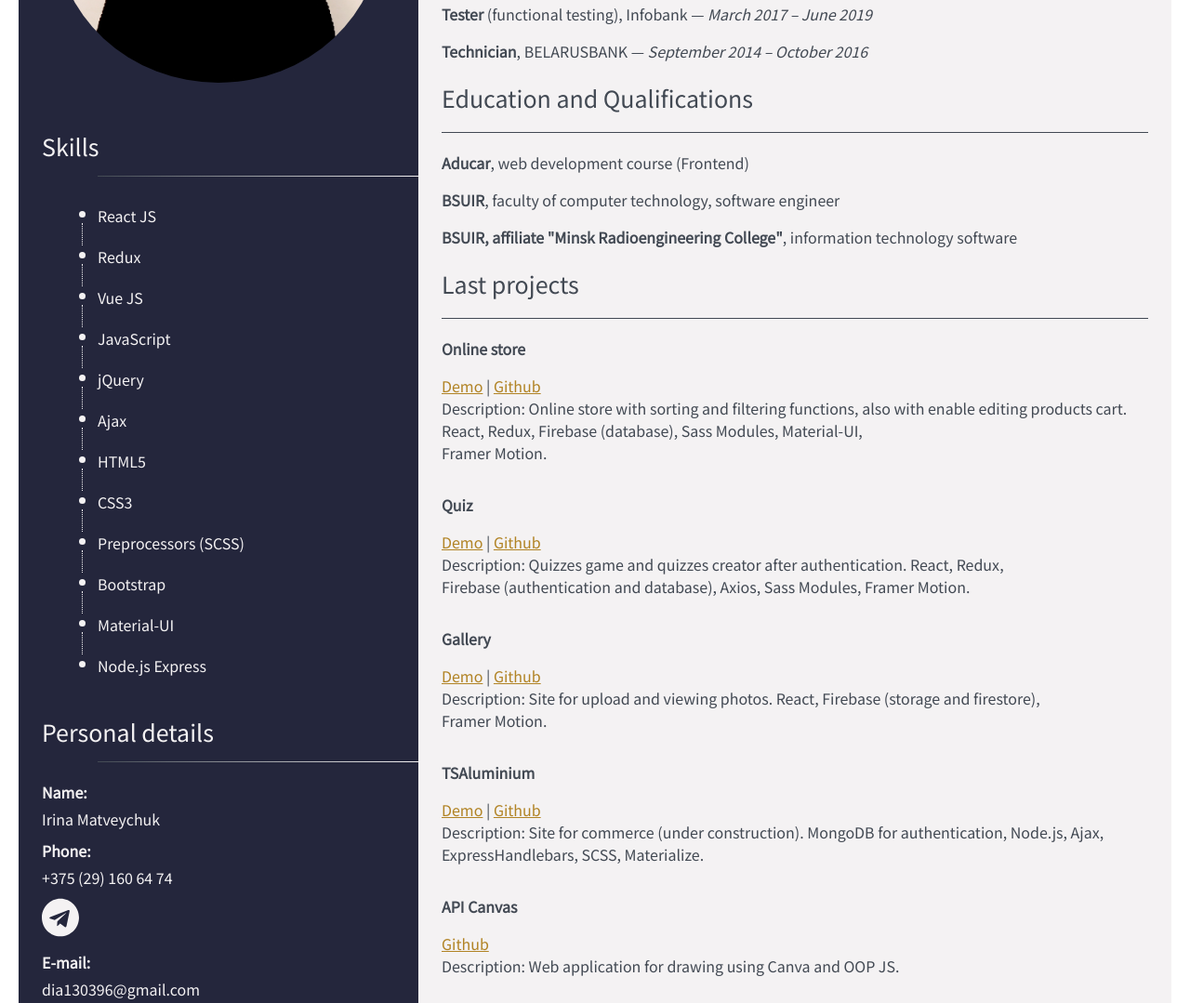
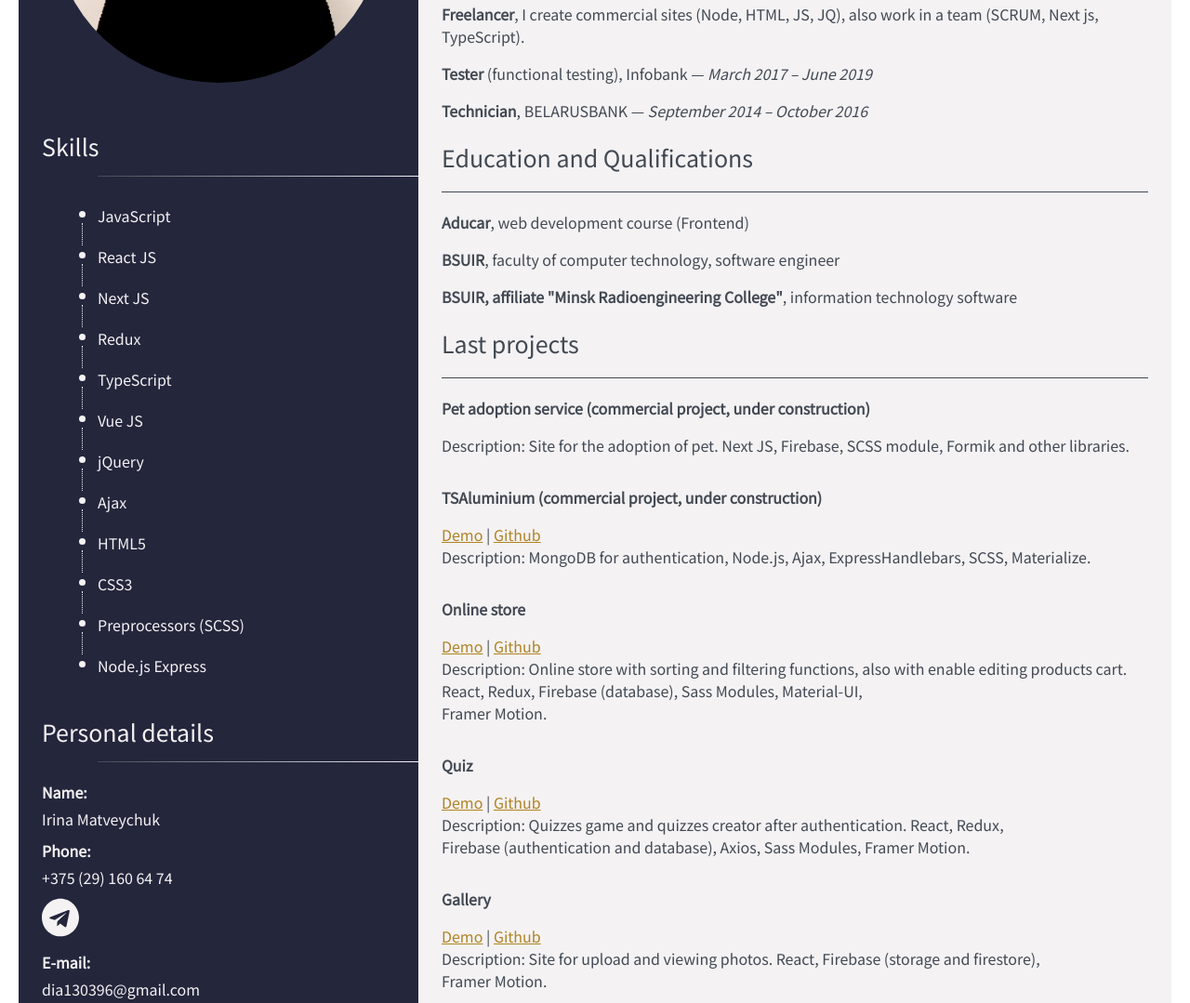
Before and after one commit to Ira-drozd/Summary-master, a plain HTML site: page index.html in a window 1280 px wide. Shown: the part 305-1384 px from the top of the page at 93% size. Drawn offline with Linux system fonts and the light colour scheme.

Commit message:
last update

```diff
--- a/index.html
+++ b/index.html
@@ -20,17 +20,17 @@
                 <div class="h-2">Skills</div>
             </div>
             <ul class="push">
+                <li>JavaScript</li>
                 <li>React JS</li>
+                <li>Next JS</li>
                 <li>Redux</li>
+                <li>TypeScript</li>
                 <li>Vue JS</li>
-                <li>JavaScript</li>
                 <li>jQuery</li>
                 <li>Ajax</li>
                 <li>HTML5</li>
                 <li>CSS3</li>
                 <li>Preprocessors (SCSS)</li>
-                <li>Bootstrap</li>
-                <li>Material-UI</li>
                 <li>Node.js Express</li>
             </ul>
 
@@ -60,7 +60,7 @@
                 <div class="h-2">Languages</div>
                 <div class="line-white"></div>
                 <div class="main-data-item">
-                    English Intermediate
+                    English
                 </div>
             </div>
         </div>
@@ -76,9 +76,9 @@
             <div class="work-experience">
                 <div class="h-1"> Work experience</div>
             </div>
-            <p><b>Tester</b> (functional testing), Infobank — <em>March 2017 – June 2019</em>
-
+            <p><b>Freelancer</b>, I create commercial sites (Node, HTML, JS, JQ), also work in a team (SCRUM, Next js, TypeScript).
             </p>
+            <p><b>Tester</b> (functional testing), Infobank — <em>March 2017 – June 2019</em></p>
             <p><b>Technician</b>, BELARUSBANK — <em>September 2014 – October 2016</em></p>
             <div class="education">
                 <div class="h-1">Education and Qualifications</div>
@@ -94,6 +94,23 @@
             </div>
             <div class="projects">
                 <div class="h-1">Last projects</div>
+                <p>
+                    <b>Pet adoption service (commercial project, under construction)</b>
+                <div class="projects-href">
+                <span>Description: Site for the adoption of pet.
+                    Next JS, Firebase, SCSS module, Formik and other libraries.
+                    </span>
+                </p>
+                <p>
+                    <b>TSAluminium (commercial project, under construction)</b>
+                <div class="projects-href">
+                    <a target="_blank" href="http://ts-alu.ru/">Demo</a>
+                    |
+                    <a target="_blank" href="https://github.com/Ira-drozd/TSAluminium.git">Github</a></div>
+                <span>Description:
+                    MongoDB for authentication, Node.js, Ajax, ExpressHandlebars, SCSS, Materialize.
+                    </span>
+                </p>
                 <p>
                     <b>Online store</b>
                 <div class="projects-href"><a target="_blank" href="https://react-store-pizza.firebaseapp.com/">Demo</a>
@@ -121,16 +138,7 @@
                     React, Firebase (storage and firestore),<br>Framer Motion.
                     </span>
                 </p>
-                <p>
-                    <b>TSAluminium</b>
-                <div class="projects-href">
-                    <a target="_blank" href="http://ts-alu.ru/">Demo</a>
-                |
-                    <a target="_blank" href="https://github.com/Ira-drozd/TSAluminium.git">Github</a></div>
-                <span>Description: Site for commerce (under construction).
-                    MongoDB for authentication, Node.js, Ajax, ExpressHandlebars, SCSS, Materialize.
-                    </span>
-                </p>
+
                 <p>
                     <b>API Canvas</b>
                 <div class="projects-href"><a target="_blank" href="https://github.com/Ira-drozd/API-Canvas.git ">Github</a></div>
```
